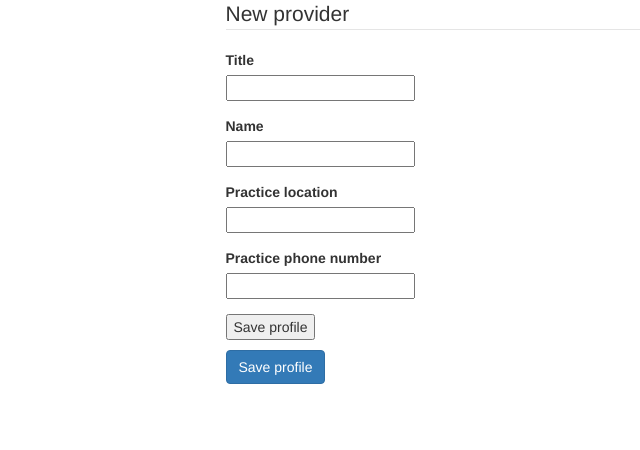
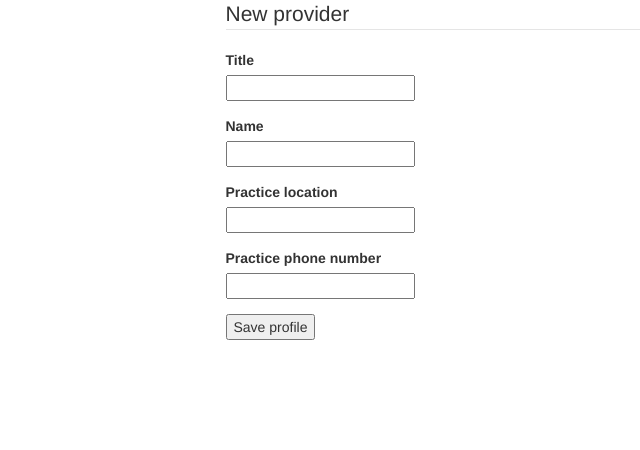
Before and after one commit to aevans1910/health-map, a Flask app: page /providers/new in a window 1280 px wide. Shown: the part 73-523 px from the top of the page, without its empty margins (137-777 px from the left). Run offline with Flask 2, Linux system fonts and the light colour scheme; some libraries are stand-ins or nearby versions.

Commit message:
[fix] bootstrap styling

```diff
--- a/templates/providers_edit.html
+++ b/templates/providers_edit.html
@@ -7,10 +7,6 @@
         <form method='POST' action='/providers/{{provider._id}}'>
             <input type='hidden' name='_method' value='PUT' />
             {% include 'partials/providers_form.html' %}
-            <!-- BUTTON -->
-            <div class='form-group'>
-                <button class='btn btn-primary' type='submit'>Save profile</button>
-            </div>
         </form>
     </div>
 </div>
--- a/templates/providers_new.html
+++ b/templates/providers_new.html
@@ -6,10 +6,6 @@
     <div class='col-sm-6 col-sm-offset-3'>
         <form method='POST' action='/providers'>
             {% include 'partials/providers_form.html' %}
-            <!-- BUTTON -->
-            <div class='form-group'>
-                <button class='btn btn-primary' type='submit'>Save profile</button>
-            </div>
         </form>
     </div>
 </div>
--- a/templates/providers_show.html
+++ b/templates/providers_show.html
@@ -13,7 +13,6 @@
         <p><a href='/providers/{{ provider._id }}/edit'>Edit</a></p>
         <!-- Delete button -->
         <p><form method='POST' action='/providers/{{ provider._id }}/delete'>
-            <input type='hiden' name='_method' valuie='DELETE'>
             <button class='btn btn-primary' type='submit'>Delete</button>
         </form></p>
     </div>
```
